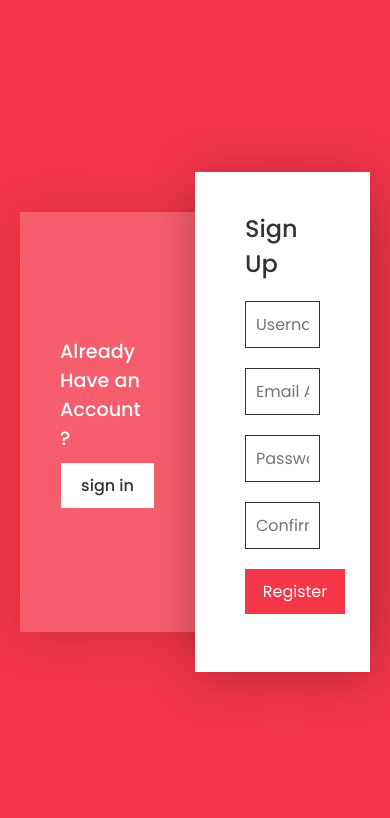
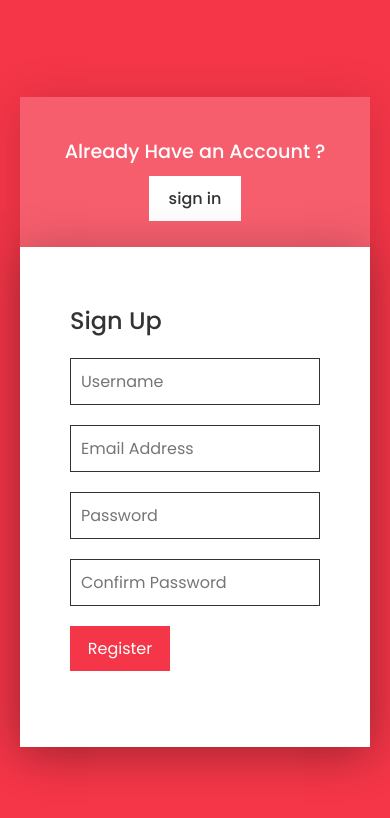
Before and after one commit to Akigaze/css-shoulders-of-giants, a plain HTML site: page 202108-SlidingLoginForm/cp/index.html in a window 390 px wide. Both pictures are taken after a click on the button "Sign up". Drawn offline with Linux system fonts and the light colour scheme.

Commit message:
responsive for cp Sliding Login Form

```diff
--- a/202108-SlidingLoginForm/cp/index.html
+++ b/202108-SlidingLoginForm/cp/index.html
@@ -1,17 +1,16 @@
 <!DOCTYPE html>
 <html lang="en">
-
   <head>
-    <meta charset="UTF-8">
-    <meta http-equiv="X-UA-Compatible" content="IE=edge">
-    <meta name="viewport" content="width=device-width, initial-scale=1.0">
-    <link rel="stylesheet" href="./style.css">
+    <meta charset="UTF-8" />
+    <meta http-equiv="X-UA-Compatible" content="IE=edge" />
+    <meta name="viewport" content="width=device-width, initial-scale=1.0" />
+    <link rel="stylesheet" href="./style.css" />
     <title>Responsive Sliding Form</title>
   </head>
 
   <body>
     <div class="container">
-        <div class="blue-bg">
+      <div class="form-bg">
         <div class="box signin">
           <h2>Already Have an Account ?</h2>
           <button class="to-signin-btn">sign in</button>
@@ -25,39 +24,38 @@
         <div class="form signin-form">
           <form>
             <h3>Sign In</h3>
-                    <input type="text" name="" placeholder="Username">
-                    <input type="password" name="" placeholder="Password">
-                    <input type="submit" name="" value="Login">
+            <input type="text" name="" placeholder="Username" />
+            <input type="password" name="" placeholder="Password" />
+            <input type="submit" name="" value="Login" />
             <a href="#" class="forgot">Forgot Password</a>
           </form>
         </div>
         <div class="form signup-form">
           <form>
             <h3>Sign Up</h3>
-                    <input type="text" name="" placeholder="Username">
-                    <input type="text" name="" placeholder="Email Address">
-                    <input type="password" name="" placeholder="Password">
-                    <input type="password" name="" placeholder="Confirm Password">
-                    <input type="submit" name="" value="Register">
+            <input type="text" name="" placeholder="Username" />
+            <input type="text" name="" placeholder="Email Address" />
+            <input type="password" name="" placeholder="Password" />
+            <input type="password" name="" placeholder="Confirm Password" />
+            <input type="submit" name="" value="Register" />
           </form>
         </div>
       </div>
     </div>
     <script>
-        const toSigninBtn = document.querySelector(".to-signin-btn")
-        const toSignupBtn = document.querySelector(".to-signup-btn")
-        const body = document.querySelector("body")
-        const formBox = document.querySelector(".form-box")
+      const toSigninBtn = document.querySelector(".to-signin-btn");
+      const toSignupBtn = document.querySelector(".to-signup-btn");
+      const body = document.querySelector("body");
+      const formBox = document.querySelector(".form-box");
 
-        toSignupBtn.onclick = function(event) {
-            formBox.classList.add("active")
-            body.classList.add("active")
-        }
-        toSigninBtn.onclick = function(event) {
-            formBox.classList.remove("active")
-            body.classList.remove("active")
-        }
+      toSignupBtn.onclick = function (event) {
+        formBox.classList.add("active");
+        body.classList.add("active");
+      };
+      toSigninBtn.onclick = function (event) {
+        formBox.classList.remove("active");
+        body.classList.remove("active");
+      };
     </script>
   </body>
-
 </html>
--- a/202108-SlidingLoginForm/cp/style.css
+++ b/202108-SlidingLoginForm/cp/style.css
@@ -1,6 +1,6 @@
-@import url('https://fonts.googleapis.com/css?family=Poppins:200,300,400,500,600,700,800,900&display=swap');
+@import url("https://fonts.googleapis.com/css?family=Poppins:200,300,400,500,600,700,800,900&display=swap");
 * {
-    font-family: 'Poppins', sans-serif;
+  font-family: "Poppins", sans-serif;
   margin: 0;
   padding: 0;
   box-sizing: border-box;
@@ -13,7 +13,7 @@ body {
   align-items: center;
   background-color: #03a9f4;
   min-height: 100vh;
-    transition: .5s;
+  transition: 0.5s;
 }
 
 body.active {
@@ -27,7 +27,7 @@ body.active {
   position: relative;
 }
 
-.blue-bg {
+.form-bg {
   position: absolute;
   top: 40px;
   width: 100%;
@@ -36,10 +36,10 @@ body.active {
   justify-content: center;
   align-items: center;
   box-shadow: 0 5px 45px rgb(0 0 0 / 15%);
-    background-color: rgba(255,255,255,0.2);
+  background-color: rgba(255, 255, 255, 0.2);
 }
 
-.blue-bg .box {
+.form-bg .box {
   width: 50%;
   height: 100%;
   position: relative;
@@ -51,14 +51,14 @@ body.active {
   z-index: 1000;
 }
 
-.blue-bg .box h2 {
+.form-bg .box h2 {
   color: #fff;
   font-size: 1.2em;
   font-weight: 500;
   margin-bottom: 10px;
 }
 
-.blue-bg .box button {
+.form-bg .box button {
   font-size: 16px;
   font-weight: 500;
   padding: 10px 20px;
@@ -81,7 +81,7 @@ body.active {
   overflow: hidden;
   z-index: 10000;
   box-shadow: 0 5px 45px rgb(0 0 0 / 25%);
-    transition: .5s ease-in-out;
+  transition: 0.5s ease-in-out;
 }
 
 .form-box.active {
@@ -95,7 +95,7 @@ body.active {
 
 .form-box.active .signup-form {
   left: 0;
-    transition-delay: .25s;
+  transition-delay: 0.25s;
 }
 
 .form-box .form {
@@ -103,14 +103,14 @@ body.active {
   left: 0;
   width: 100%;
   padding: 50px;
-    transition: .5s;
+  transition: 0.5s;
 }
 
-.form-box .signin-form{
-    transition-delay: .25s;
+.form-box .signin-form {
+  transition-delay: 0.25s;
 }
 
-.form-box .signup-form{
+.form-box .signup-form {
   left: 100%;
 }
 
@@ -140,7 +140,7 @@ body.active {
   color: #333;
 }
 
-.form-box form input[type='submit'] {
+.form-box form input[type="submit"] {
   color: #fff;
   background-color: #03a9f4;
   width: 100px;
@@ -148,6 +148,38 @@ body.active {
   cursor: pointer;
 }
 
-.form-box .signup-form form input[type='submit'] {
+.form-box .signup-form form input[type="submit"] {
   background-color: #f43648;
 }
+
+@media (max-width: 991px) {
+  .container {
+    max-width: 400px;
+    height: 650px;
+  }
+
+  .form-bg {
+    top: 0;
+    height: 100%;
+    flex-flow: column nowrap;
+    justify-content: space-between;
+  }
+
+  .form-box {
+    top: 0;
+    left: 0;
+    width: 100%;
+    height: 500px;
+  }
+
+  .form-bg .box {
+    height: auto;
+    width: 100%;
+  }
+
+  .form-box.active {
+    top: 150px;
+    bottom: 0;
+    left: 0;
+  }
+}
```
Lines whose indentation alone changed are shown as unchanged.
